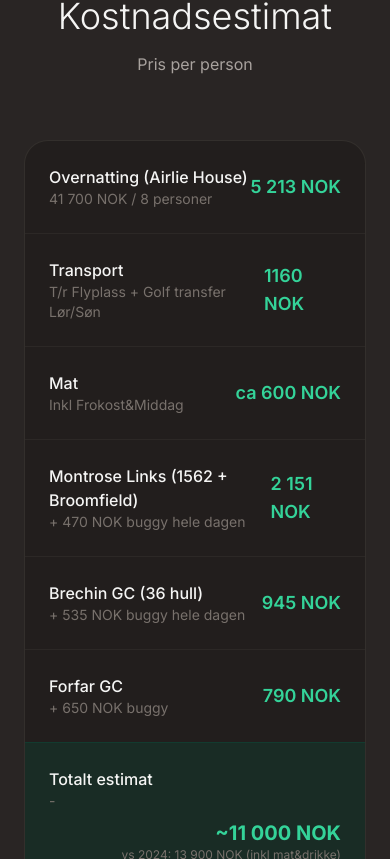
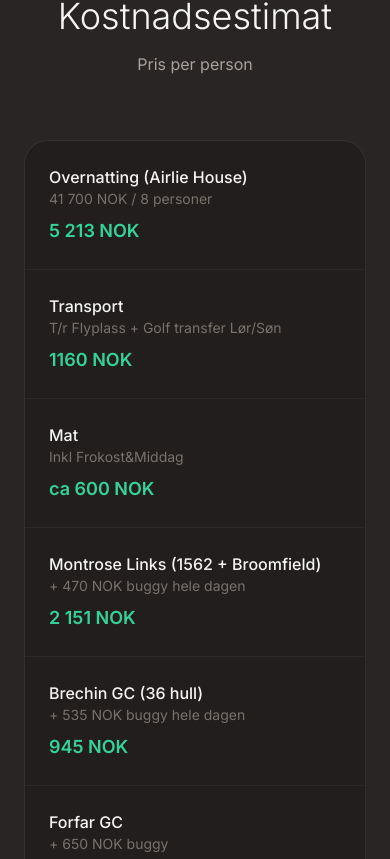
Before and after one commit to dj1p/Skottland2026, a React (Vite) app: page / in a window 390 px wide. Shown: the part 7205-8064 px from the top of the page. Built offline with nearby package versions, Linux system fonts and the light colour scheme.

Commit message:
Update TripPage.tsx

```diff
--- a/src/pages/TripPage.tsx
+++ b/src/pages/TripPage.tsx
@@ -555,13 +555,13 @@
                 {trip.costs.map((cost, i) => (
                   <div
                     key={i}
-                    className={`flex items-center justify-between p-6 ${i !== trip.costs!.length - 1 ? 'border-b border-stone-700/30' : ''}`}
+                    className={`flex flex-col sm:flex-row sm:items-center sm:justify-between gap-2 p-6 ${i !== trip.costs!.length - 1 ? 'border-b border-stone-700/30' : ''}`}
                   >
-                    <div>
+                    <div className="flex-1">
                       <p className="text-stone-100 font-medium">{cost.item}</p>
                       {cost.note && <p className="text-stone-500 text-sm">{cost.note}</p>}
                     </div>
-                    <div className="text-emerald-400 font-semibold text-lg">{cost.amount}</div>
+                    <div className="text-emerald-400 font-semibold text-lg whitespace-nowrap">{cost.amount}</div>
                   </div>
                 ))}
 
```
